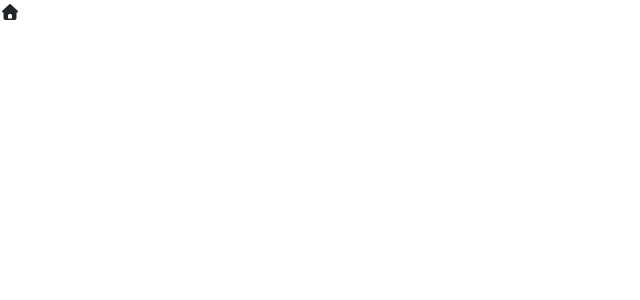
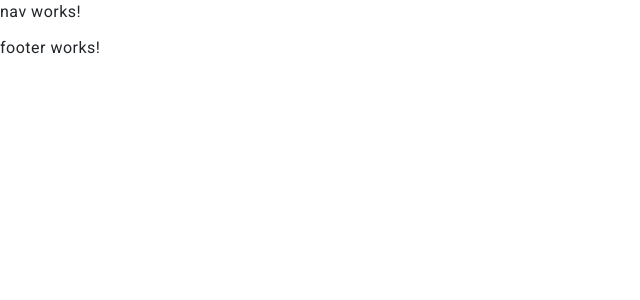
Before and after one commit to Abanobshafeeq/E_Commerce-Angular, an Angular app: page / in a window 1280 px wide. Shown: the top 300 px of the page, without its empty margins (0-640 px from the left). Built offline with nearby package versions, Linux system fonts and the light colour scheme.

Commit message:
add angular matarial

```diff
--- a/angular.json
+++ b/angular.json
@@ -27,11 +27,11 @@
               }
             ],
             "styles": [
-              "src/styles.css" ,
+              "@angular/material/prebuilt-themes/azure-blue.css",
+              "src/styles.css",
               "node_modules/bootstrap/dist/css/bootstrap.min.css",
               "node_modules/@fortawesome/fontawesome-free/css/all.min.css",
               "node_modules/bootstrap-icons/font/bootstrap-icons.css"
-
             ],
             "scripts": [
               "node_modules/bootstrap/dist/js/bootstrap.bundle.min.js"
@@ -96,6 +96,7 @@
               }
             ],
             "styles": [
+              "@angular/material/prebuilt-themes/azure-blue.css",
               "src/styles.css"
             ],
             "scripts": []
--- a/package.json
+++ b/package.json
@@ -12,10 +12,12 @@
   "private": true,
   "dependencies": {
     "@angular/animations": "^18.2.0",
+    "@angular/cdk": "^18.2.14",
     "@angular/common": "^18.2.0",
     "@angular/compiler": "^18.2.0",
     "@angular/core": "^18.2.0",
     "@angular/forms": "^18.2.0",
+    "@angular/material": "^18.2.14",
     "@angular/platform-browser": "^18.2.0",
     "@angular/platform-browser-dynamic": "^18.2.0",
     "@angular/platform-server": "^18.2.0",
--- a/src/app/app.component.html
+++ b/src/app/app.component.html
@@ -1,3 +1,3 @@
-<i class="fa-solid fa-house"></i>
-
+<app-nav></app-nav>
 <router-outlet></router-outlet>
+<app-footer></app-footer>
--- a/src/app/app.component.ts
+++ b/src/app/app.component.ts
@@ -1,10 +1,12 @@
 import { Component } from '@angular/core';
 import { RouterOutlet } from '@angular/router';
+import { NavComponent } from "./core/layout/nav/nav.component";
+import { FooterComponent } from "./core/layout/footer/footer.component";
 
 @Component({
   selector: 'app-root',
   standalone: true,
-  imports: [RouterOutlet],
+  imports: [RouterOutlet, NavComponent, FooterComponent],
   templateUrl: './app.component.html',
   styleUrl: './app.component.css'
 })
--- a/src/app/app.config.ts
+++ b/src/app/app.config.ts
@@ -3,7 +3,8 @@
 
 import { routes } from './app.routes';
 import { provideClientHydration } from '@angular/platform-browser';
+import { provideAnimationsAsync } from '@angular/platform-browser/animations/async';
 
 export const appConfig: ApplicationConfig = {
-  providers: [provideZoneChangeDetection({ eventCoalescing: true }), provideRouter(routes), provideClientHydration()]
+  providers: [provideZoneChangeDetection({ eventCoalescing: true }), provideRouter(routes), provideClientHydration(), provideAnimationsAsync()]
 };
--- a/src/index.html
+++ b/src/index.html
@@ -6,8 +6,10 @@
   <base href="/">
   <meta name="viewport" content="width=device-width, initial-scale=1">
   <link rel="icon" type="image/x-icon" href="favicon.ico">
+  <link href="https://fonts.googleapis.com/css2?family=Roboto:wght@300;400;500&display=swap" rel="stylesheet">
+  <link href="https://fonts.googleapis.com/icon?family=Material+Icons" rel="stylesheet">
 </head>
-<body>
+<body class="mat-typography">
   <app-root></app-root>
 </body>
 </html>
--- a/src/styles.css
+++ b/src/styles.css
@@ -1 +1,4 @@
 /* You can add global styles to this file, and also import other style files */
+
+html, body { height: 100%; }
+body { margin: 0; font-family: Roboto, "Helvetica Neue", sans-serif; }
```
Also changed, not shown: 1 other file (tests, documents, lock files or other folders).
